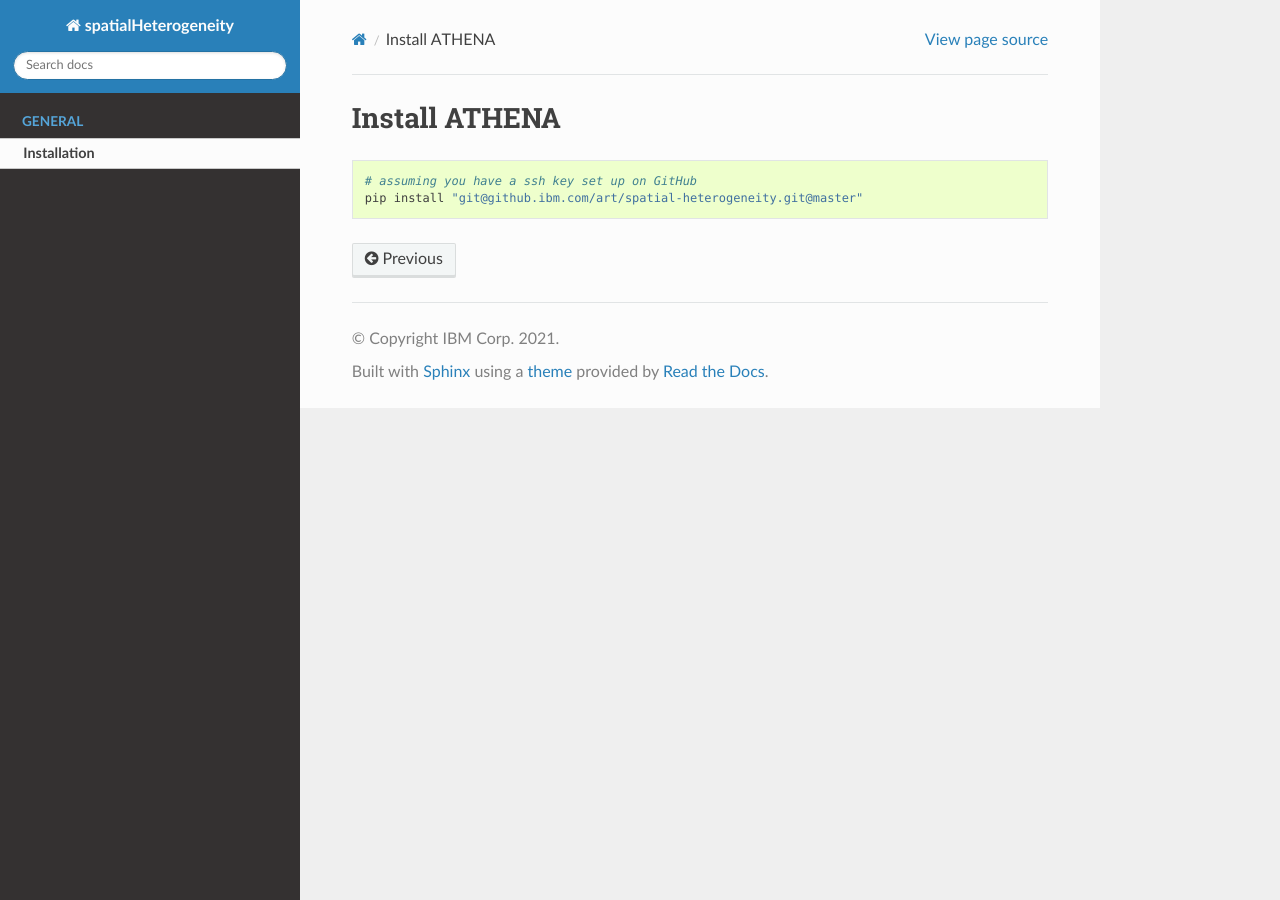
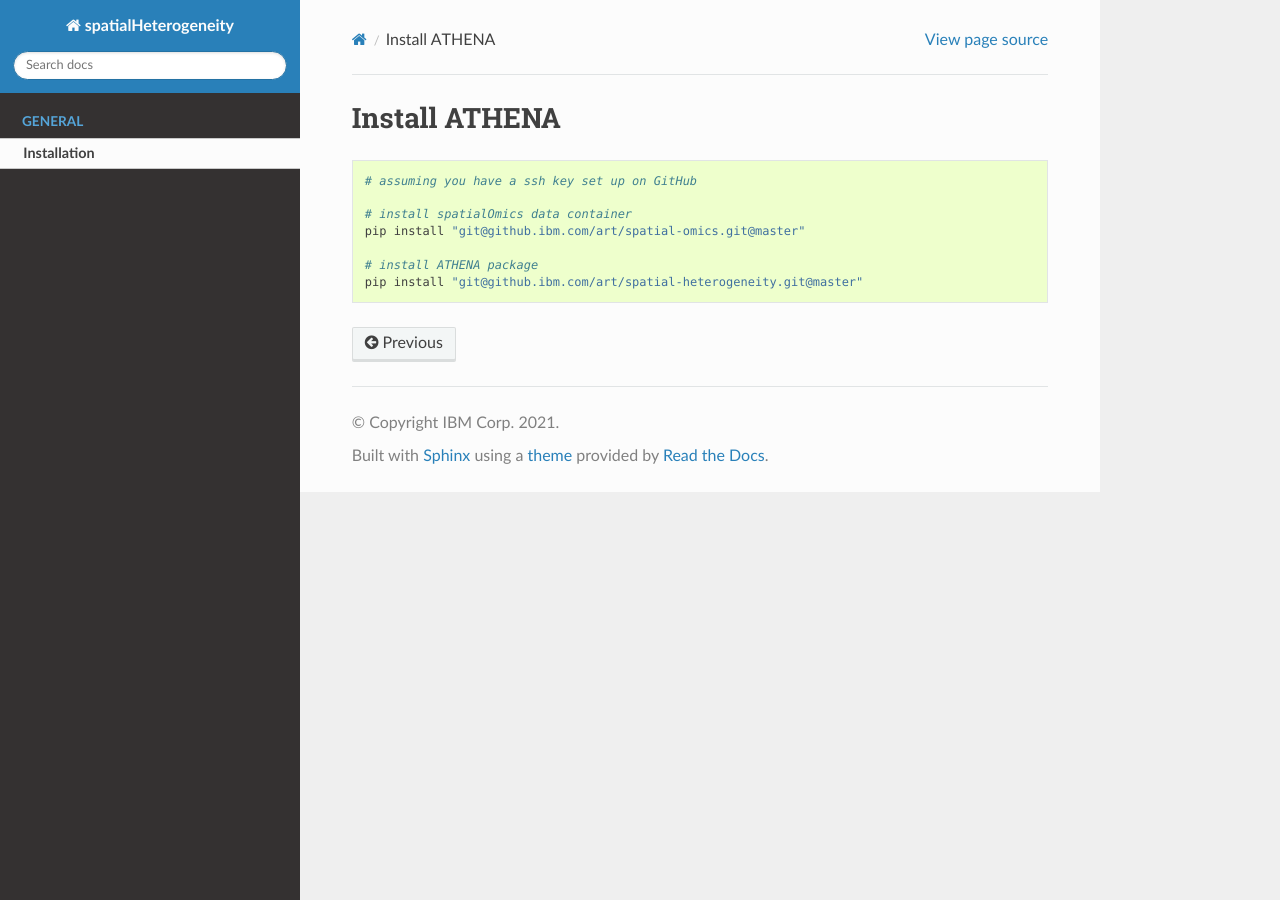
Before and after one commit to AI4SCR/ATHENA, a Sphinx documentation site: the page built from docs/source/install.md, in a window 1280 px wide. Built offline with Sphinx 7.4.7 and the Read the Docs theme 2.0.0, drawn with Linux system fonts in a browser that asks for light colours; pages that are not in the unit, such as notebooks, are missing from menus.

Commit message:
update installation guide

````diff
--- a/docs/source/install.md
+++ b/docs/source/install.md
@@ -2,5 +2,10 @@
 
 ```{code-block}
 # assuming you have a ssh key set up on GitHub
+
+# install spatialOmics data container
+pip install "git@github.ibm.com/art/spatial-omics.git@master"
+
+# install ATHENA package
 pip install "git@github.ibm.com/art/spatial-heterogeneity.git@master"
 ```
````
